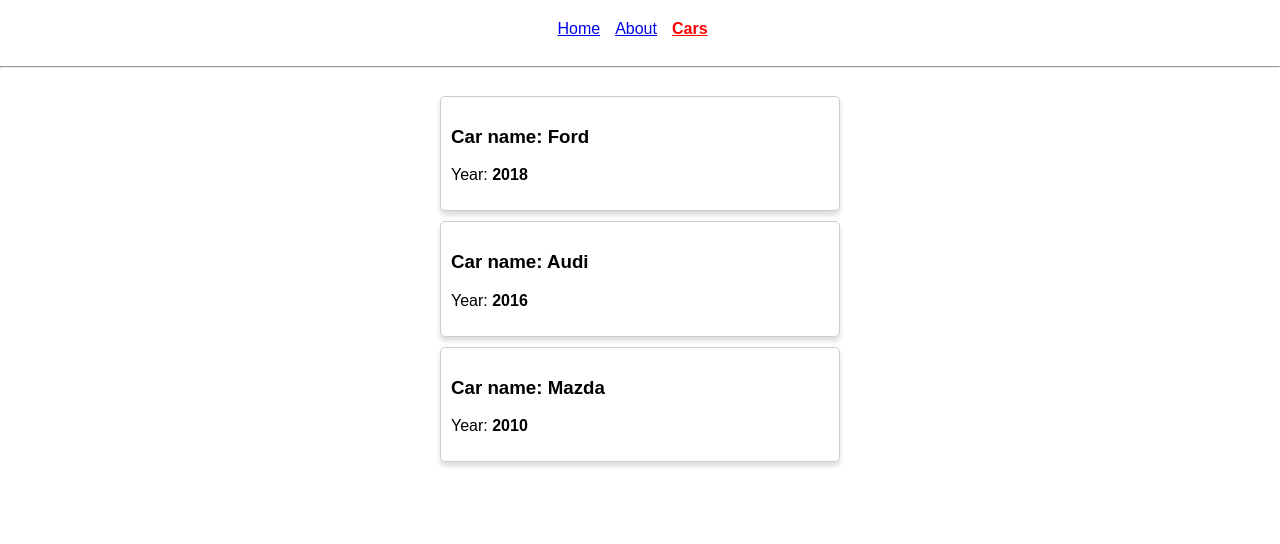
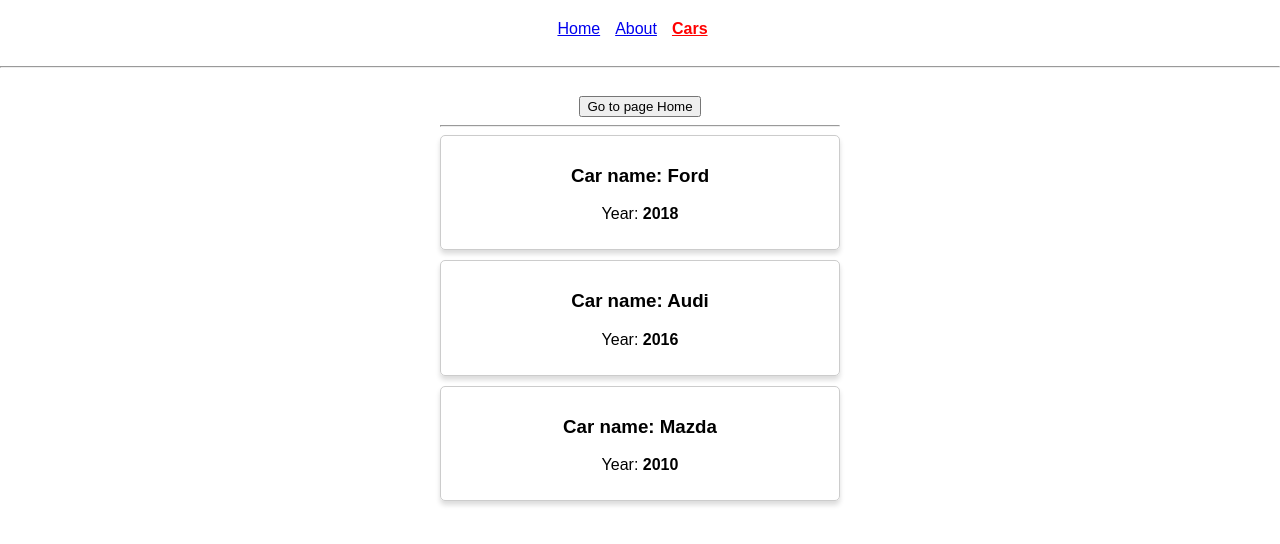
Before and after one commit to Aleksandr-Glebik/vm-react-js, a React (Create React App) app in the folder react-theory/: page /cars in a window 1280 px wide. Shown: the top 544 px of the page. Built offline with nearby package versions, Linux system fonts and the light colour scheme.

Commit message:
feat: add routers for cars page, link btn to home page, and link to carDetails

```diff
--- a/react-theory/src/App.js
+++ b/react-theory/src/App.js
@@ -2,7 +2,8 @@
 import './App.scss'
 import About from './About/About'
 import Cars from './Cars/Cars'
-import { Routes, Route, NavLink } from "react-router-dom";
+import { Routes, Route, NavLink } from 'react-router-dom'
+import CarDetail from './CarDetail/CarDetail'
 
 class App extends Component {
   render() {
@@ -28,6 +29,10 @@
           <Route path="/" element={<h1 style={{textAlign: 'center'}}>Home page</h1>}/>
           <Route path="/about" element={<About />}/>
           <Route path="/cars" element={<Cars />}/>
+          <Route path="/cars">
+            {/* <Route path=":name" element={<h1>Carrrrr</h1>} /> */}
+            <Route path=":name" element={<CarDetail />} />
+          </Route>
         </Routes>
       </div>
     )
--- /dev/null
+++ b/react-theory/src/CarDetail/CarDetail.js
@@ -0,0 +1,30 @@
+import React from 'react'
+import {useLocation} from 'react-router-dom'
+
+/* class CarDetail extends React.Component {
+
+    render() {
+        const location = useLocation()
+        // console.log(this.location);
+        console.log(location);
+        return (
+            <div style={{textAlign: 'center'}}>
+                <h1>Information about Car: </h1>
+            </div>
+        )
+    }
+}
+ */
+
+const CarDetail = () => {
+    const location = useLocation()
+    let nameAuto = location.pathname.slice(location.pathname.lastIndexOf('/') + 1)
+
+    return (
+        <div style={{textAlign: 'center'}}>
+            <h1>{`Information about: ${nameAuto.toUpperCase()}`}</h1>
+        </div>
+    )
+}
+
+export default CarDetail
--- a/react-theory/src/Cars/Car/Car.js
+++ b/react-theory/src/Cars/Car/Car.js
@@ -1,13 +1,16 @@
 import React from 'react'
 import './Car.scss'
+import { Link } from 'react-router-dom'
 
 
 const Car = props => {
   return (
-    <div className={'Car'}>
-      <h3>Сar name: {props.name}</h3>
-      <p>Year: <strong>{props.year}</strong></p>
-    </div>
+    <Link to={`/cars/${props.name.toLowerCase()}`} className={'Link'}>
+      <div className={'Car'}>
+        <h3>Сar name: {props.name}</h3>
+        <p>Year: <strong>{props.year}</strong></p>
+      </div>
+    </Link>
   )
 }
 
--- a/react-theory/src/Cars/Car/Car.scss
+++ b/react-theory/src/Cars/Car/Car.scss
@@ -1,3 +1,9 @@
+.Link {
+    list-style: none;
+    // outline: none;
+    text-decoration: none;
+    color: #000;
+}
 .Car {
     margin-bottom: 10px;
     display: block;
--- a/react-theory/src/Cars/Cars.js
+++ b/react-theory/src/Cars/Cars.js
@@ -1,5 +1,6 @@
 import React, {Component} from 'react'
 import Car from './Car/Car'
+import { Link } from 'react-router-dom'
 
 export default class Cars extends Component {
   state = {
@@ -15,8 +16,13 @@
       <div style={{
         width: 400,
         margin: 'auto',
-        paddingTop: '20px'
+        paddingTop: '20px',
+        textAlign: 'center'
       }}>
+        <Link to="/">
+          <button>Go to page Home</button>
+        </Link>
+        <hr />
         {this.state.cars.map((car, index) => {
           return (
             <Car
```
Also changed, not shown: react-theory/src/CarDetail/CarDetail.scss (added).
